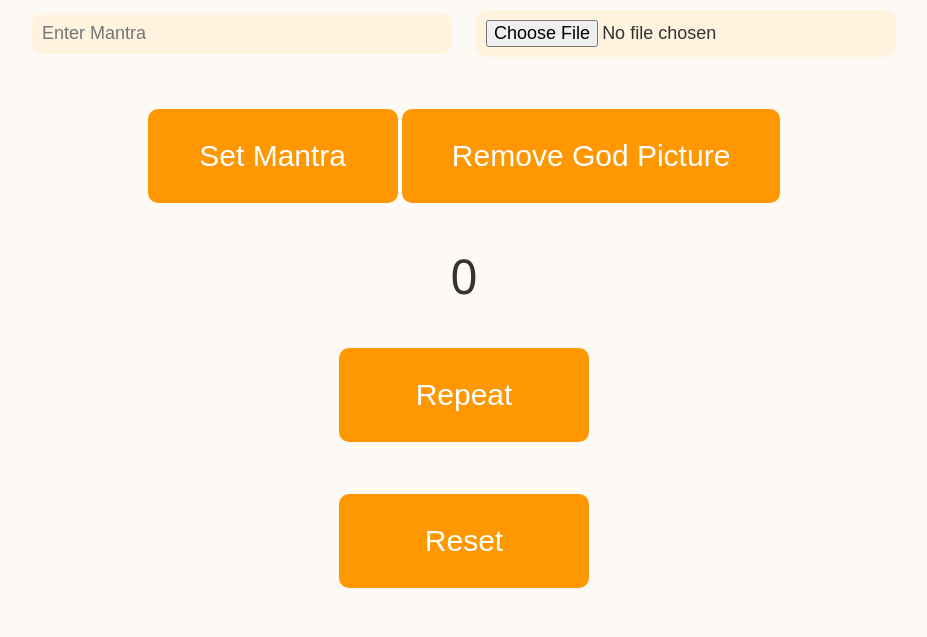
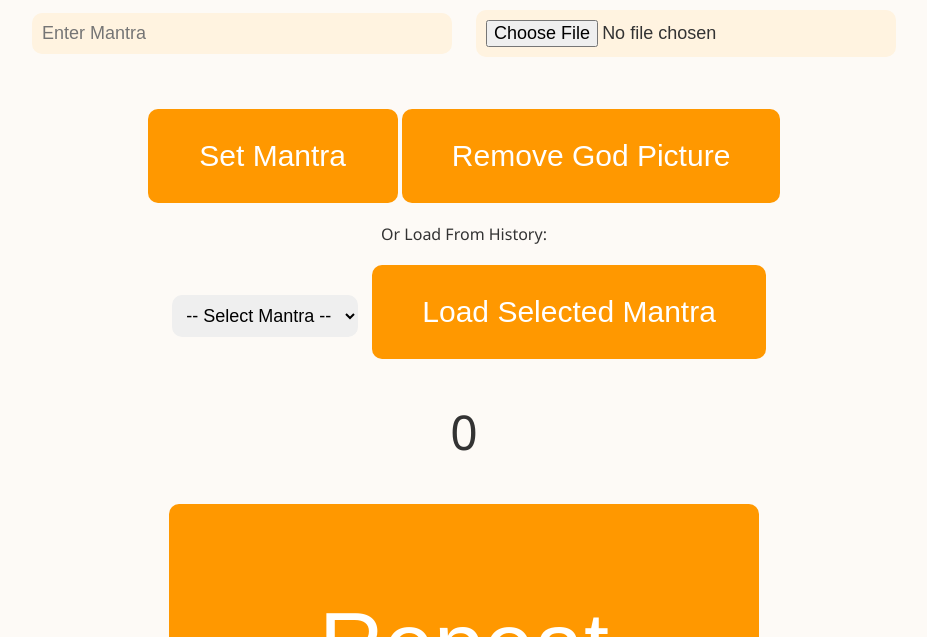
Before and after one commit to tom123451989/mc1, a plain HTML site: page index.html in a window 1280 px wide. Shown: the part 106-743 px from the top of the page, without its empty margins (176-1103 px from the left). Drawn offline with Linux system fonts and the light colour scheme.

Commit message:
Add files via upload

```diff
--- a/index.html
+++ b/index.html
@@ -59,6 +59,10 @@
       min-width: 250px;
       margin: 20px 0;
     }
+    #repeatBtn {
+      font-size: 90px;
+      padding: 90px 150px;
+    }
     button:hover {
       box-shadow: 0 0 10px rgba(0,0,0,0.2);
     }
@@ -97,6 +101,15 @@
     <div><img id="godImage" class="god-img" alt="" /></div>
     <button onclick="setMantra()">Set Mantra</button>
     <button onclick="removeGodImage()">Remove God Picture</button>
+  </div>
+
+  <!-- Load Mantra from History -->
+  <div>
+    <label for="historySelect">Or Load From History:</label><br>
+    <select id="historySelect">
+      <option value="">-- Select Mantra --</option>
+    </select>
+    <button onclick="loadSelectedMantra()">Load Selected Mantra</button>
   </div>
 
   <div id="currentMantra" style="font-size: 24px; margin: 10px 0;"></div>
@@ -160,6 +173,7 @@
       if (!history.find(m => m.text === text)) {
         history.push({ text, count: 0 });
         localStorage.setItem("mantraHistory", JSON.stringify(history));
+        populateHistoryDropdown();
       }
     }
 
@@ -198,6 +212,30 @@
       }
     }
 
+    function populateHistoryDropdown() {
+      const select = document.getElementById("historySelect");
+      select.innerHTML = '<option value="">-- Select Mantra --</option>';
+      const history = JSON.parse(localStorage.getItem("mantraHistory") || "[]");
+      history.forEach(m => {
+        const option = document.createElement("option");
+        option.value = m.text;
+        option.textContent = `${m.text} (${m.count})`;
+        select.appendChild(option);
+      });
+    }
+
+    function loadSelectedMantra() {
+      const selected = document.getElementById("historySelect").value;
+      if (selected) {
+        currentMantra = selected;
+        const history = JSON.parse(localStorage.getItem("mantraHistory") || "[]");
+        const mantra = history.find(m => m.text === selected);
+        count = mantra?.count || 0;
+        document.getElementById("countDisplay").textContent = count;
+        document.getElementById("currentMantra").textContent = `Current: "${currentMantra}"`;
+      }
+    }
+
     document.getElementById("godImageInput").addEventListener("change", function(e) {
       const file = e.target.files[0];
       if (file) {
@@ -210,13 +248,15 @@
       }
     });
 
-    // Remove God Image Function
     function removeGodImage() {
       document.getElementById("godImage").src = "";
       currentMantraImg = "";
     }
 
-    loadTheme();
+    window.onload = function () {
+      loadTheme();
+      populateHistoryDropdown();
+    };
   </script>
 </body>
 </html>
```
